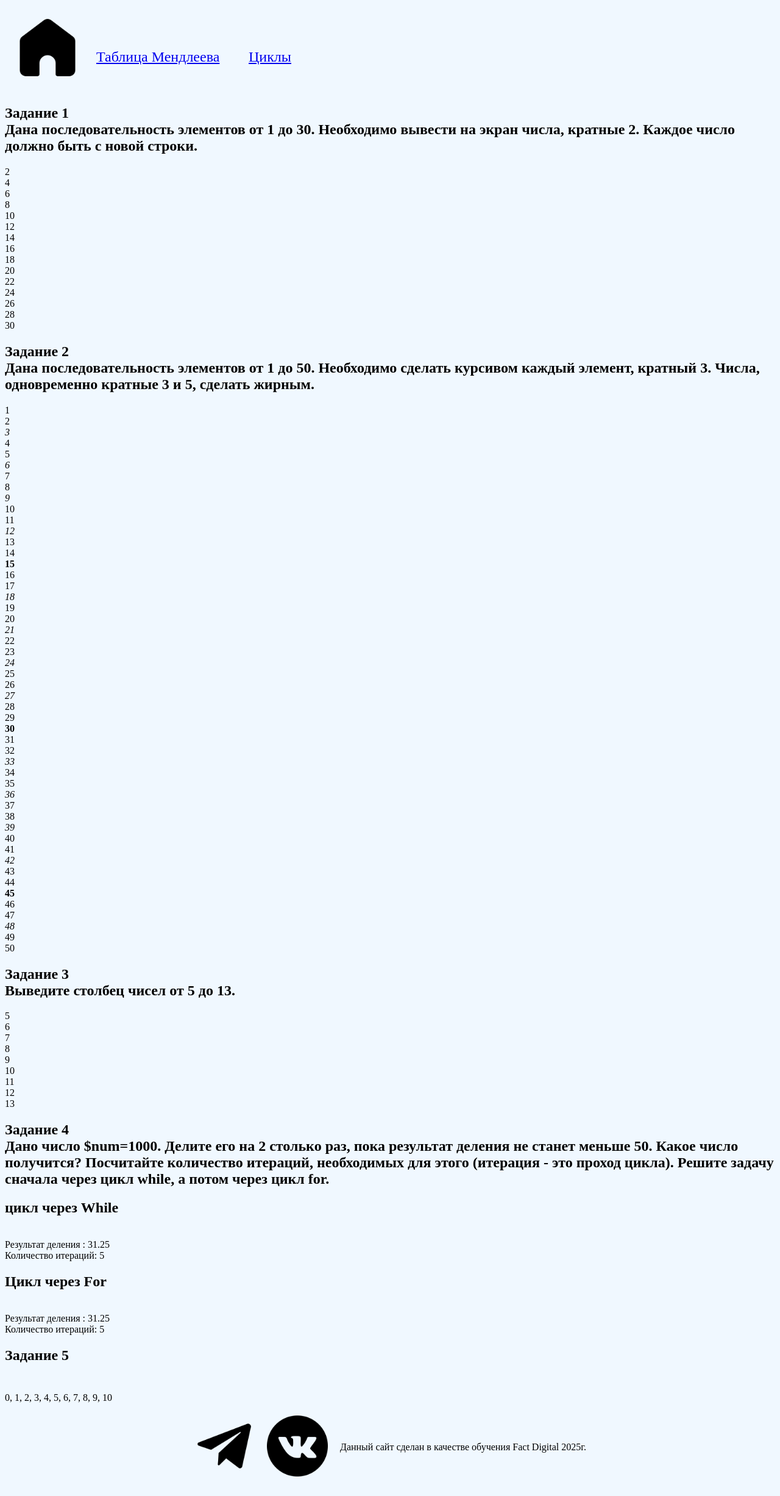
After one commit to IrinaZorina/fact19, a PHP site: page /cikli.php in a window 1280 px wide. The commit adds this page. Shown: the whole page at 61% size. Run offline with PHP 8.4, Linux system fonts and the light colour scheme.

Commit message:
домашняя работа

```diff
--- a/mySite/assets/css/Style.css
+++ b/mySite/assets/css/Style.css
@@ -1,5 +1,5 @@
 html{
-    background-color: lightblue;
+    background-color: aliceblue;
 }
 img{
     max-width: 100%;
@@ -17,6 +17,16 @@ img{
     flex-wrap: wrap;
     gap: 20px;
     padding: 20px;
+    position: relative;
+}
+.container-footer {
+    display: flex;
+    flex-direction: row;
+    flex-wrap: wrap;
+    gap: 20px;
+    padding: 20px;
+    justify-content: center;
+    align-items: center;
 }
 .container {
     display: flex;
@@ -56,10 +66,10 @@ img{
     justify-content: space-around;
     gap: 20px;
 }
-
 .mgn-photo1,.mgn-photo2,.mgn-photo3,.mgn-photo4{
     padding: 40px ;
     background-color: white;
+    border: 1px solid black;
 }
 .tyl,.palatka,.hram,.arena {
     text-align: center;
@@ -74,9 +84,20 @@ img{
     padding: 30px;
     background-color: white;
     text-align: center;
+    border: 1px solid black;
 }
 .theme1,.theme2,.theme3{
     font-size: 24px;
+}
+.theme1 {
+    position: absolute;
+    top: 50%;
+    left: 150px;
+}
+.theme2 {
+    position: absolute;
+    top: 50%;
+    left: 400px;
 }
 @media screen and (max-width:800px){
     .main{
--- /dev/null
+++ b/mySite/cikli.php
@@ -0,0 +1,47 @@
+<?php require_once './inc/header.php' ?>
+<?php
+echo '<h2>Задание 1 <br> Дана последовательность элементов от 1 до 30. Необходимо вывести на экран числа, кратные 2. Каждое число должно быть с новой строки. <br></h2>';
+for ($i = 1; $i <= 30; $i++) {
+    if ($i % 2 == 0) {
+        echo $i . '<br>';
+    }
+}
+echo '<h2>Задание 2 <br> Дана последовательность элементов от 1 до 50. Необходимо сделать курсивом каждый элемент, кратный 3. Числа, одновременно кратные 3 и 5, сделать жирным.<br></h2>';
+for ($i = 1; $i <= 50; $i++) {
+    if ($i % 3 == 0 && $i % 5 == 0) {
+        echo "<strong>$i</strong><br>";
+    } elseif ($i % 3 == 0) {
+        echo "<em>$i</em><br>";
+    } else {
+        echo "$i<br>";
+    }
+}
+echo '<h2>Задание 3 <br> Выведите столбец чисел от 5 до 13.<br></h2>';
+for ($i = 5; $i <= 13; $i++) {
+    echo $i . '<br>';
+}
+echo '<h2>Задание 4 <br> Дано число $num=1000. Делите его на 2 столько раз, пока результат деления не станет меньше 50. Какое число получится? Посчитайте количество итераций, необходимых для этого (итерация - это проход цикла). Решите задачу сначала через цикл while, а потом через цикл for.<br></h2>';
+echo '<h2>цикл через While</h2><br>';
+$num = 1000;
+$iteration = 0;
+while ($num >= 50) {
+    $num /= 2;
+    $iteration++;
+}
+echo "Результат деления : $num <br>";
+echo "Количество итераций: $iteration <br>";
+echo '<h2>Цикл через For</h2><br>';
+$iteration = 0;
+for ($num = 1000; $num >= 50; $iteration++) {
+    $num /= 2;
+}
+echo "Результат деления : $num <br>";
+echo "Количество итераций: $iteration <br>";
+
+echo '<h2>Задание 5 <br> <br></h2>';
+$i = 0;
+$max = 10 - $i;
+$numbers = range(0, $max);
+echo implode(", ", $numbers);
+?>
+<?php require_once './inc/footer.php' ?>
--- /dev/null
+++ b/mySite/inc/footer.php
@@ -0,0 +1,19 @@
+<footer>
+    <div class="container-footer">
+        <div class="telegram">
+            <a href="https://t.me/flexownage">
+                <img src="assets/image/telegram.png" height="100">
+            </a>
+        </div>
+        <div class="vk">
+            <a href="https://vk.com/id388197995">
+                <img src="assets/image/vk.png" height="100">
+            </a>
+        </div>
+        <div class="copy">
+            <p>Данный сайт сделан в качестве обучения Fact Digital 2025г.</p>
+        </div>
+    </div>
+</footer>
+</body>
+</html>
--- /dev/null
+++ b/mySite/inc/header.php
@@ -0,0 +1,34 @@
+<?php
+$hour = date("H");
+//$hour = 21;
+if ($hour >= 8 && $hour < 20) {
+    $style = '/assets/css/Style.css'; // дневной стиль
+} else {
+    $style = '/assets/css/nightStyle.css'; // ночной стиль
+}
+?>
+<!doctype html>
+<html lang="en" xmlns="http://www.w3.org/1999/html">
+<head>
+    <meta charset="UTF-8">
+    <meta name="viewport"
+          content="width=device-width, user-scalable=no, initial-scale=1.0, maximum-scale=1.0, minimum-scale=1.0">
+    <meta http-equiv="X-UA-Compatible" content="ie=edge">
+    <title>Document</title>
+    <link rel="stylesheet" href="<?= $style ?>">
+</head>
+<body>
+<header>
+    <div class="container-header">
+        <a href="index.php">
+            <img src="assets/image/search.png"alt="search" width="100">
+        </a>
+        <div class="theme1">
+            <a href="mendeelev.html">Таблица Мендлеева </a>
+        </div>
+        <div class="theme2">
+            <a href="cikli.php"> Циклы </a>
+        </div>
+        <div class="theme3"> </div>
+    </div>
+</header>
```
Also changed, not shown: mySite/assets/css/nightStyle.css (+22 -0 lines), mySite/index.php (+4 -31 lines), mySite/assets/image/search.png (added), mySite/assets/image/telegram.png (added), mySite/assets/image/vk.png (added).
